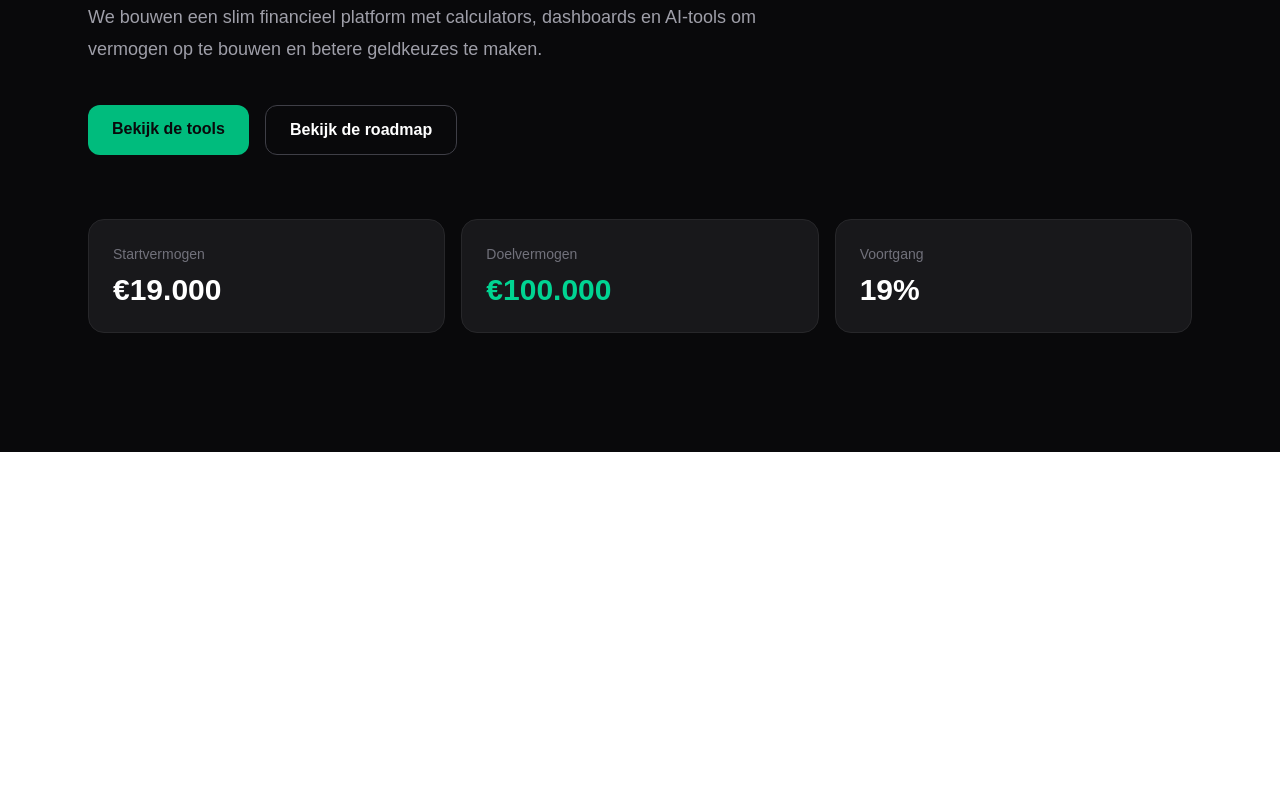
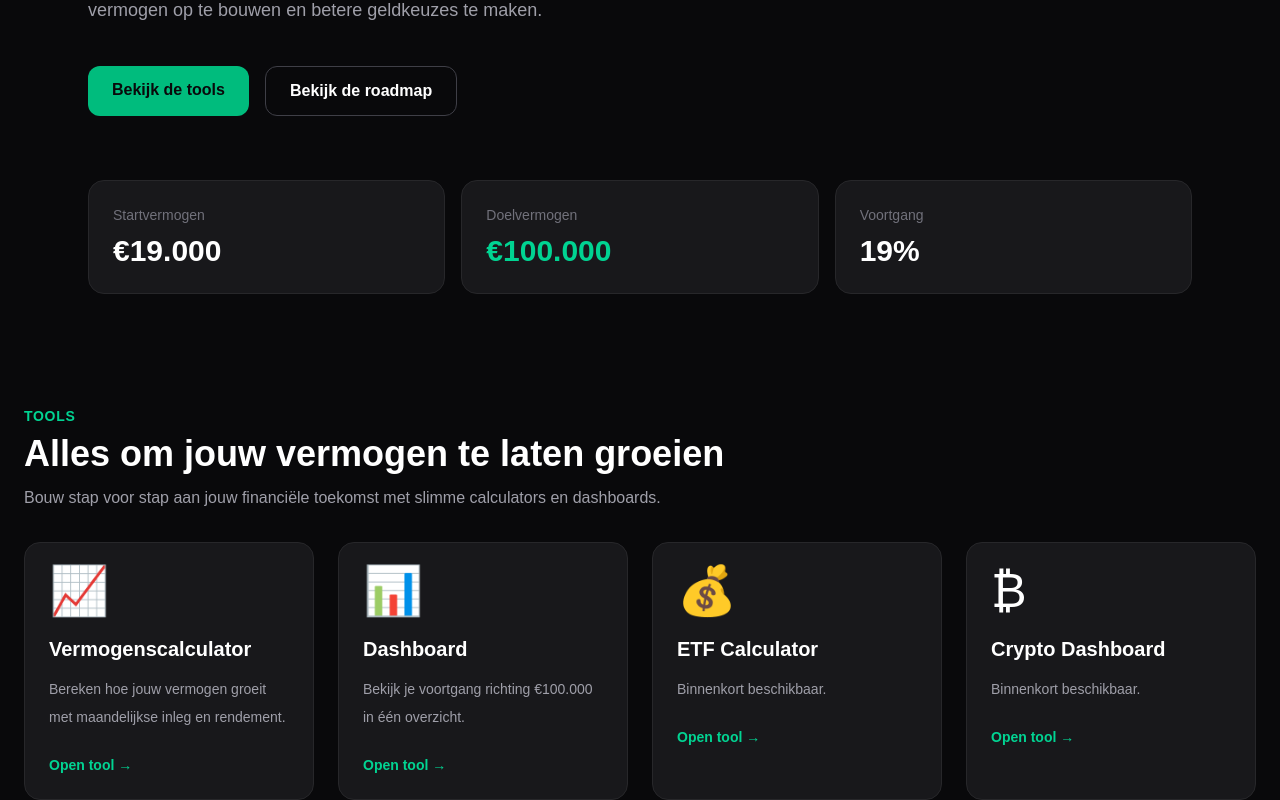
Before and after one commit to achhoud/project100k, a Next.js app: page / in a window 1280 px wide. Shown: the part 413-1213 px from the top of the page. Before the commit the page ends 865 px from the top, so only its background shows below. Built offline with nearby package versions, Linux system fonts and the light colour scheme.

Commit message:
Added homepage feature cards component

```diff
--- a/app/page.tsx
+++ b/app/page.tsx
@@ -1,7 +1,8 @@
+import FeatureCards from "@/components/FeatureCards";
 export default function Home() {
   return (
-    <main className="min-h-screen bg-zinc-950 text-white">
-      <section className="mx-auto flex min-h-screen max-w-6xl flex-col justify-center px-6 py-20">
+    <main className="min-h-[75vh] bg-zinc-950 text-white">
+      <section className="mx-auto flex min-h-[75vh] max-w-6xl flex-col justify-center px-6 py-20">
         <div className="mb-6 inline-flex w-fit rounded-full border border-emerald-500/30 bg-emerald-500/10 px-4 py-2 text-sm text-emerald-300">
           Project 100K
         </div>
@@ -48,6 +49,7 @@ export default function Home() {
           </div>
         </div>
       </section>
+      <FeatureCards />
     </main>
   );
 }
--- /dev/null
+++ b/components/FeatureCards.tsx
@@ -0,0 +1,77 @@
+import Link from "next/link";
+
+const features = [
+  {
+    title: "Vermogenscalculator",
+    description:
+      "Bereken hoe jouw vermogen groeit met maandelijkse inleg en rendement.",
+    link: "/calculator",
+    icon: "📈",
+  },
+  {
+    title: "Dashboard",
+    description:
+      "Bekijk je voortgang richting €100.000 in één overzicht.",
+    link: "/dashboard",
+    icon: "📊",
+  },
+  {
+    title: "ETF Calculator",
+    description:
+      "Binnenkort beschikbaar.",
+    link: "#",
+    icon: "💰",
+  },
+  {
+    title: "Crypto Dashboard",
+    description:
+      "Binnenkort beschikbaar.",
+    link: "#",
+    icon: "₿",
+  },
+];
+
+export default function FeatureCards() {
+  return (
+    <section className="mx-auto mt-8 max-w-7xl px-6">
+      <div className="mb-8">
+        <p className="text-sm font-semibold uppercase tracking-wider text-emerald-400">
+          Tools
+        </p>
+
+        <h2 className="mt-2 text-4xl font-bold">
+          Alles om jouw vermogen te laten groeien
+        </h2>
+
+        <p className="mt-3 max-w-2xl text-zinc-400">
+          Bouw stap voor stap aan jouw financiële toekomst met slimme calculators
+          en dashboards.
+        </p>
+      </div>
+
+      <div className="grid gap-6 md:grid-cols-2 xl:grid-cols-4">
+        {features.map((feature) => (
+          <Link
+            key={feature.title}
+            href={feature.link}
+            className="group rounded-2xl border border-zinc-800 bg-zinc-900 p-6 transition hover:-translate-y-1 hover:border-emerald-500 hover:bg-zinc-800"
+          >
+            <div className="text-5xl">{feature.icon}</div>
+
+            <h3 className="mt-5 text-xl font-bold">
+              {feature.title}
+            </h3>
+
+            <p className="mt-3 text-sm leading-7 text-zinc-400">
+              {feature.description}
+            </p>
+
+            <div className="mt-6 text-sm font-semibold text-emerald-400">
+              Open tool →
+            </div>
+          </Link>
+        ))}
+      </div>
+    </section>
+  );
+}
```
